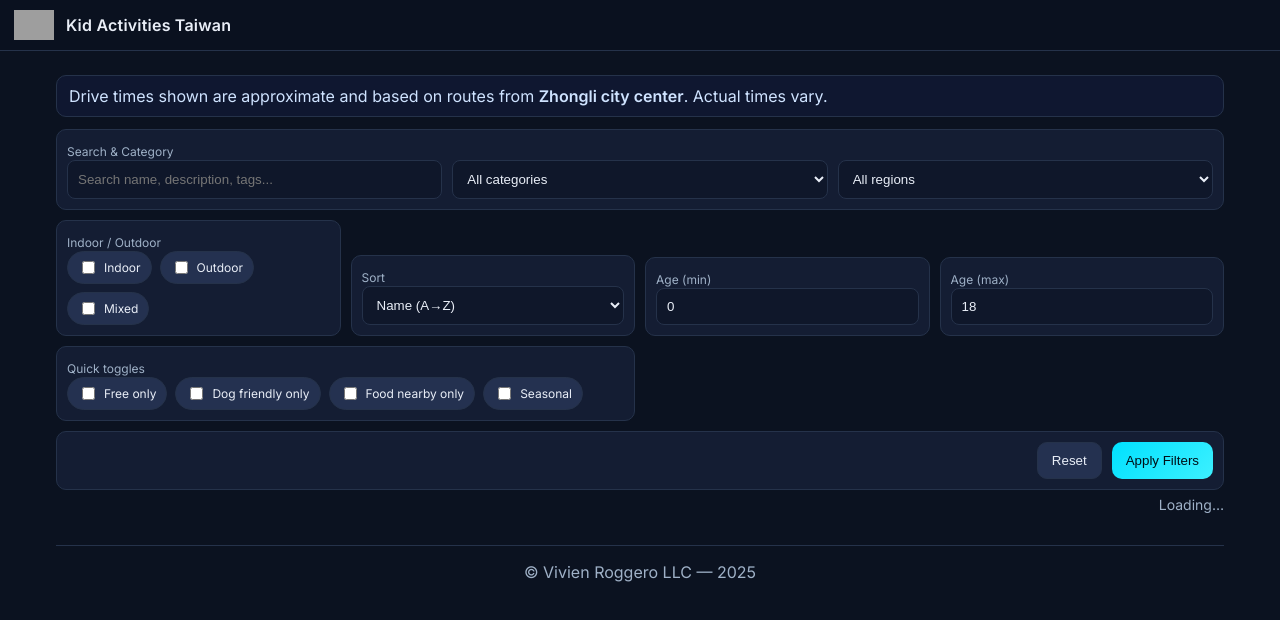
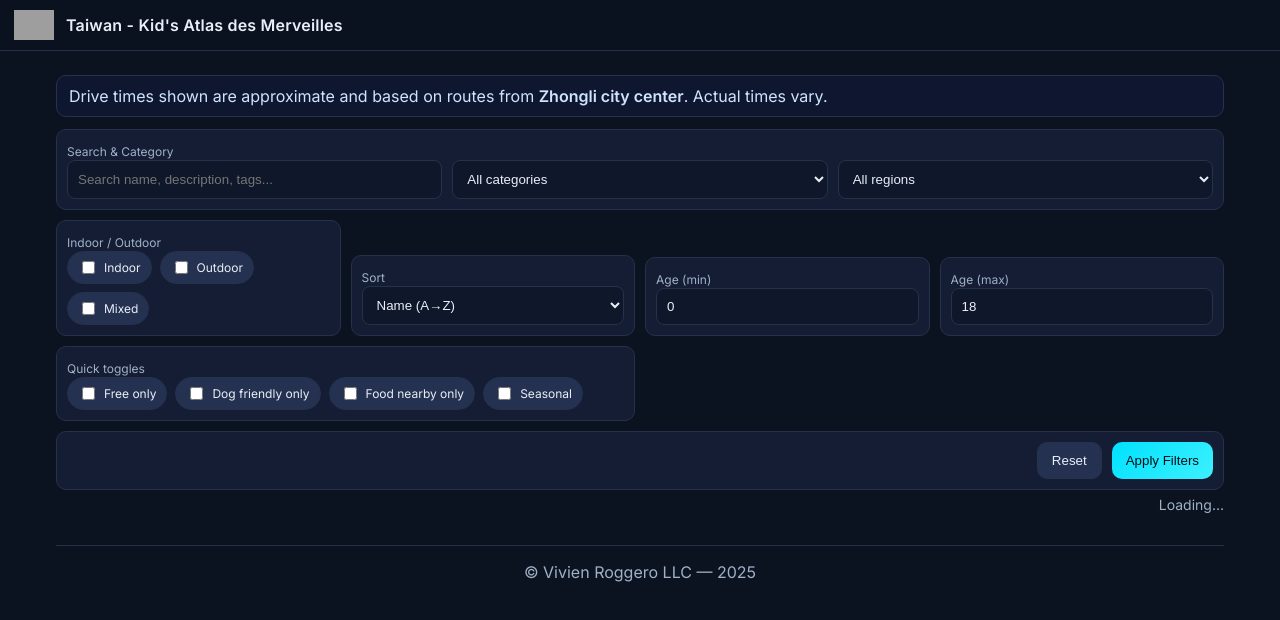
Before and after one commit to VivienRg/Taiwan-Kids-Atlas-des-Merveilles, a plain HTML site: page index.html in a window 1280 px wide. Drawn offline with Linux system fonts and the light colour scheme; grey boxes are pictures that could not be loaded.

Commit message:
name change

```diff
--- a/index.html
+++ b/index.html
@@ -3,7 +3,7 @@
 <head>
   <meta charset="utf-8" />
   <meta name="viewport" content="width=device-width, initial-scale=1" />
-  <title>Kid Activities Taiwan</title>
+  <title>Taiwan - Kid's Atlas des Merveilles</title>
   <link rel="icon" href="./favicon.png">
   <link rel="preconnect" href="https://fonts.googleapis.com">
   <link rel="preconnect" href="https://fonts.gstatic.com" crossorigin>
@@ -45,7 +45,7 @@
   </style>
 </head>
 <body>
-  <div class="topbar"><img src="./assets/logo.svg" alt="Kid Activities Taiwan logo"/><div class="brand">Kid Activities Taiwan</div></div>
+  <div class="topbar"><img src="./assets/logo.png" alt="Taiwan - Kid's Atlas des Merveilles"/><div class="brand">Taiwan - Kid's Atlas des Merveilles</div></div>
   <div class="wrap">
     <div class="disclaimer">Drive times shown are approximate and based on routes from <strong>Zhongli city center</strong>. Actual times vary.</div>
 
```
Also changed, not shown: 2 other files.
